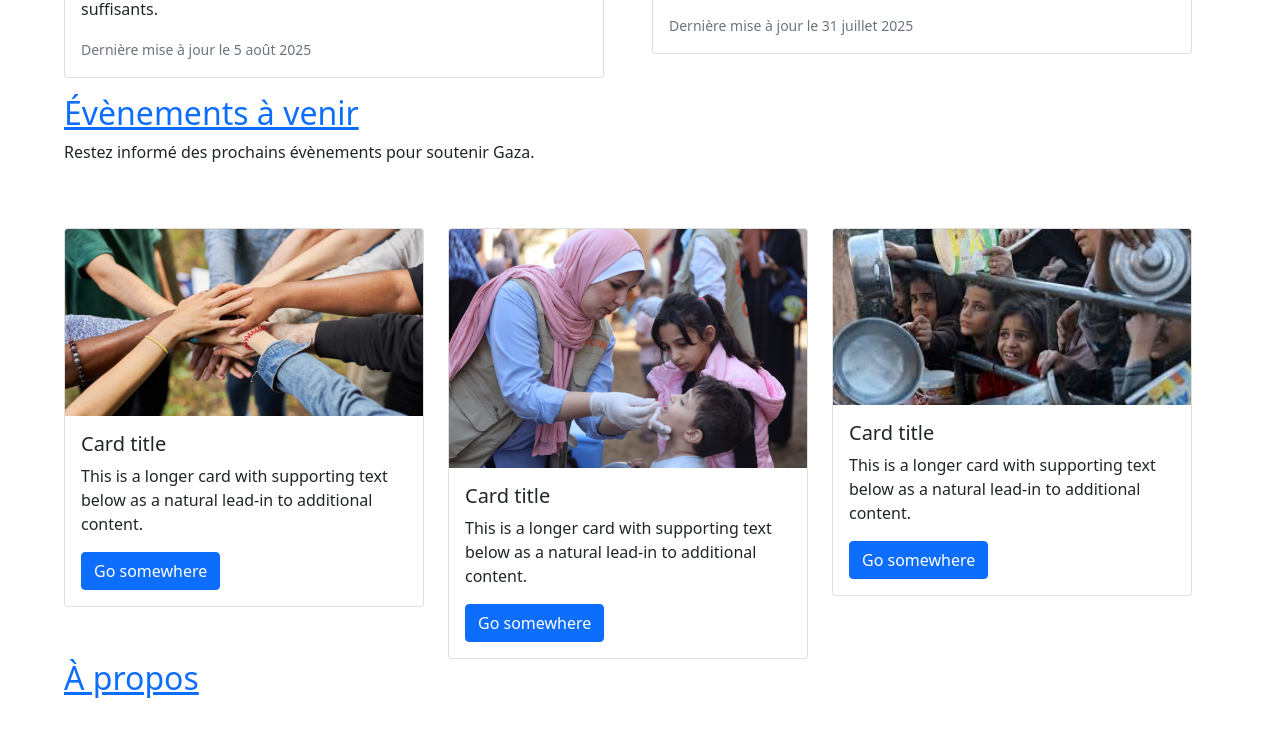
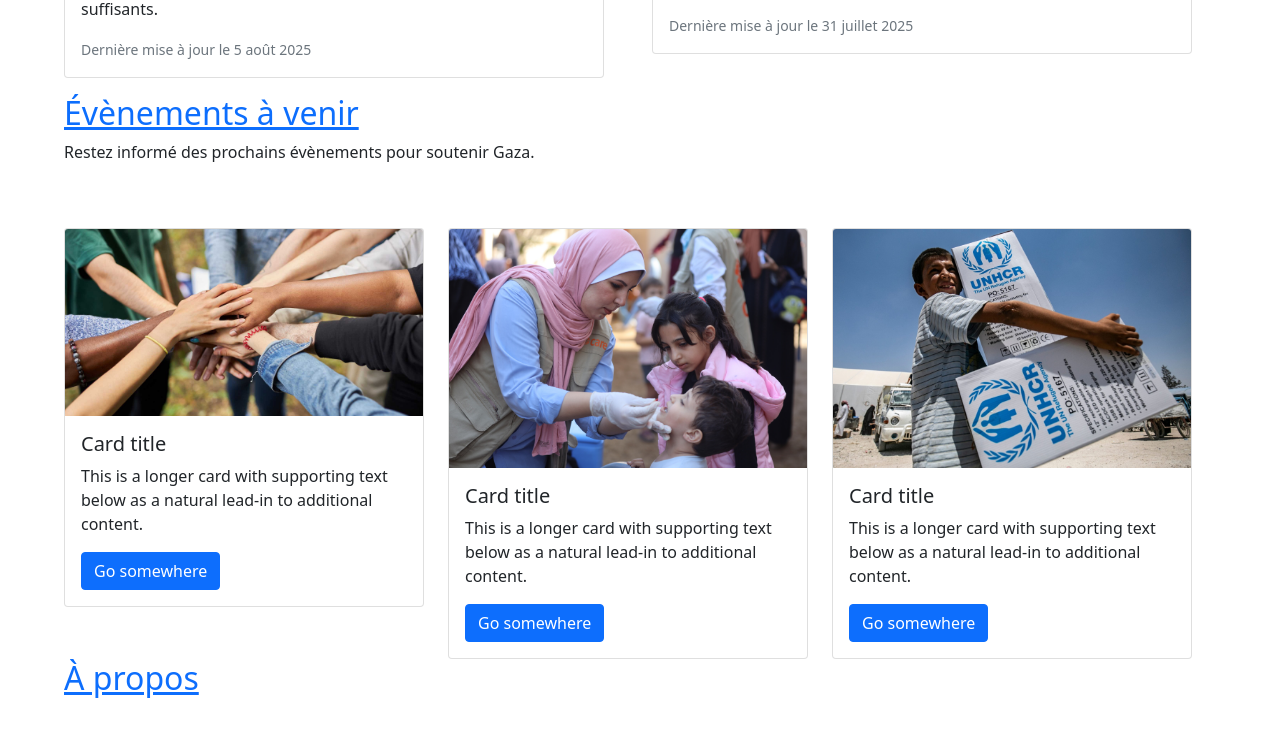
Before and after one commit to Rotibalnav/ProjetAssociation, a plain HTML site: page index.html in a window 1280 px wide. Shown: the part 1614-2351 px from the top of the page. Drawn offline with nearby package versions, Linux system fonts and the light colour scheme.

Commit message:
add image card évènement

```diff
--- a/index.html
+++ b/index.html
@@ -237,7 +237,7 @@
         </div>
         <div class="col">
           <div class="card">
-            <img src="./asset/téléchargement.jpeg" class="card-img-top" alt="...">
+            <img src="./asset/aide humanitaire colis.jpeg" class="card-img-top" alt="...">
             <div class="card-body">
               <h5 class="card-title">Card title</h5>
               <p class="card-text">This is a longer card with supporting text below as a natural lead-in to additional
```
Also changed, not shown: asset/aide humanitaire colis.jpeg (added).
